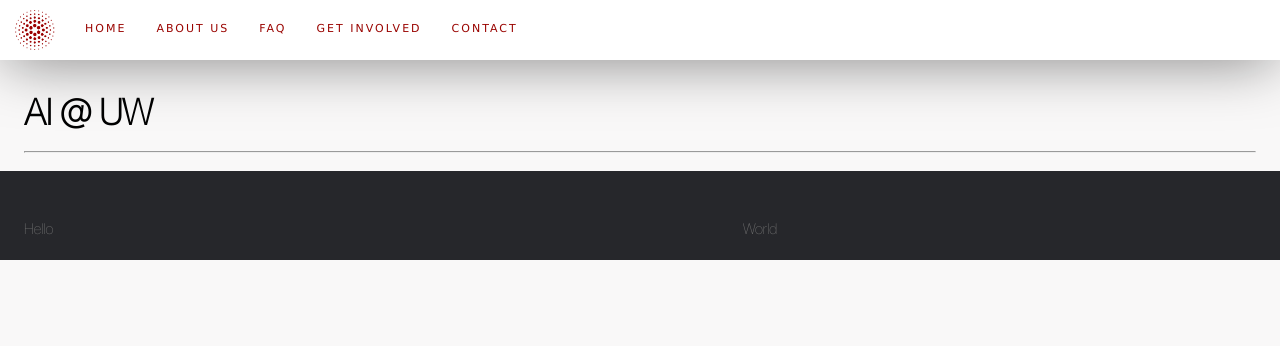
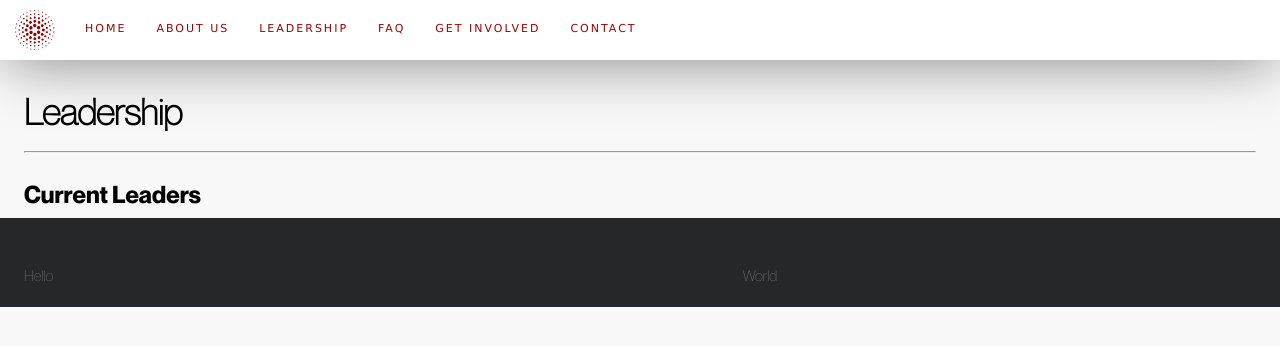
Before and after one commit to aiclubuwmadison/aiclubuwmadison.github.io, a React (Create React App) app: page /leadership in a window 1280 px wide. Shown: the top 346 px of the page. Built offline with nearby package versions, Linux system fonts and the light colour scheme.

Commit message:
Leadership page + nav

```diff
--- a/src/App.js
+++ b/src/App.js
@@ -4,13 +4,13 @@ import {
   Route,
   Switch
 } from 'react-router-dom';
-import { Paper, Container } from '@material-ui/core';
 import './App.css';
 import Nav from './components/Nav'
 import Footer from './components/Footer';
 import Home from './components/Home';
 import About from './components/About';
 import Involvement from './components/Involvement';
+import Leadership from './components/Leadership';
 import Contact from './components/Contact';
 import FAQ from './components/FAQ';
 
@@ -26,6 +26,9 @@ function App() {
             </Route>
             <Route path="/involvement">
               <Involvement/>
+            </Route>
+            <Route path="/leadership">
+              <Leadership/>
             </Route>
             <Route path="/contact">
               <Contact/>
--- /dev/null
+++ b/src/components/Leadership.js
@@ -0,0 +1,20 @@
+import React from 'react';
+import { Container } from '@material-ui/core';
+import Header from './typographic/Header';
+import Subheader from './typographic/Subheader';
+
+const Leadership = () => {
+
+    return (
+        <Container>
+            <Header>
+                Leadership
+            </Header>
+            <Subheader>
+                Current Leaders
+            </Subheader>
+        </Container>
+    );
+}
+
+export default Leadership;
--- a/src/components/Nav.js
+++ b/src/components/Nav.js
@@ -13,6 +13,7 @@ const Nav = () => {
             />
             <Link to ="/">HOME</Link>
             <Link to ="/about">ABOUT US</Link>
+            <Link to ="/leadership">LEADERSHIP</Link>
             <Link to ="/faq">FAQ</Link>
             <Link to ="/involvement">GET INVOLVED</Link>
             <Link to ="/contact">CONTACT</Link>
```
